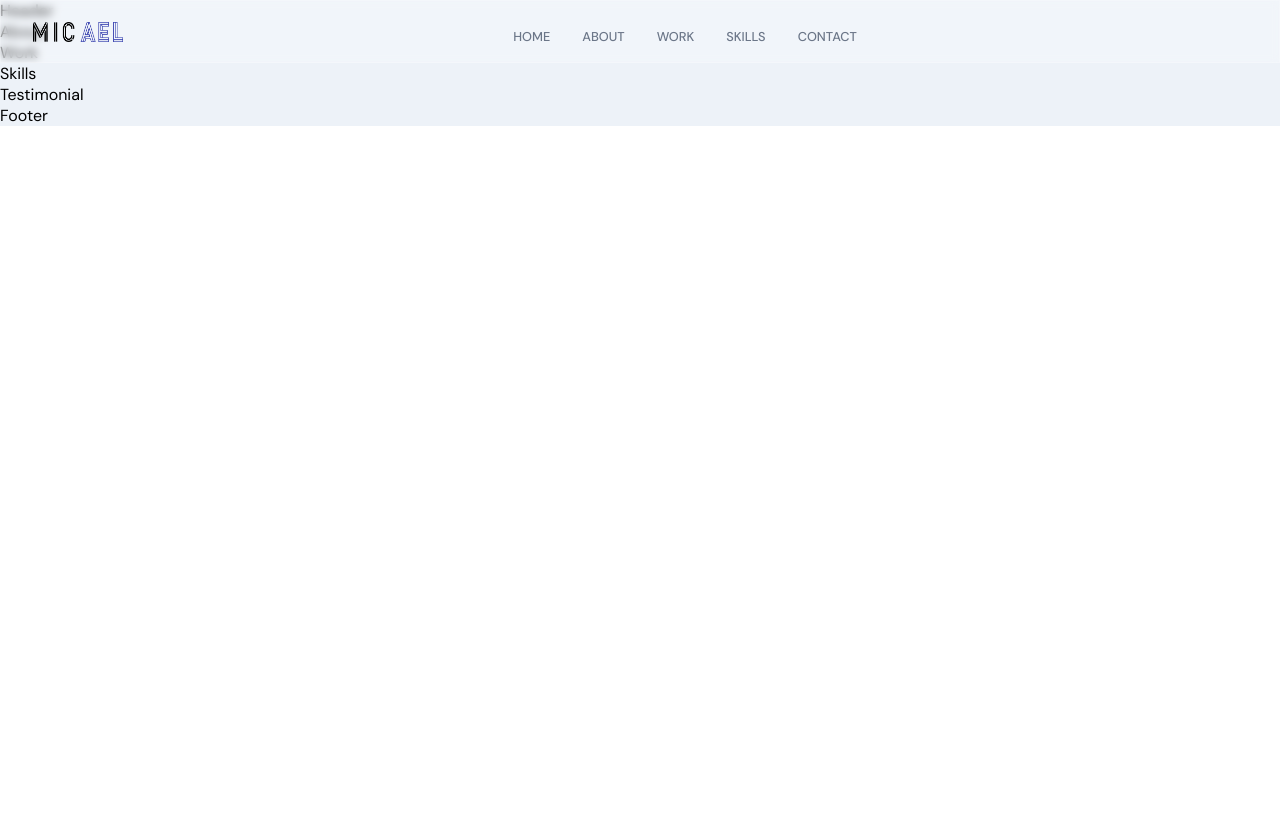
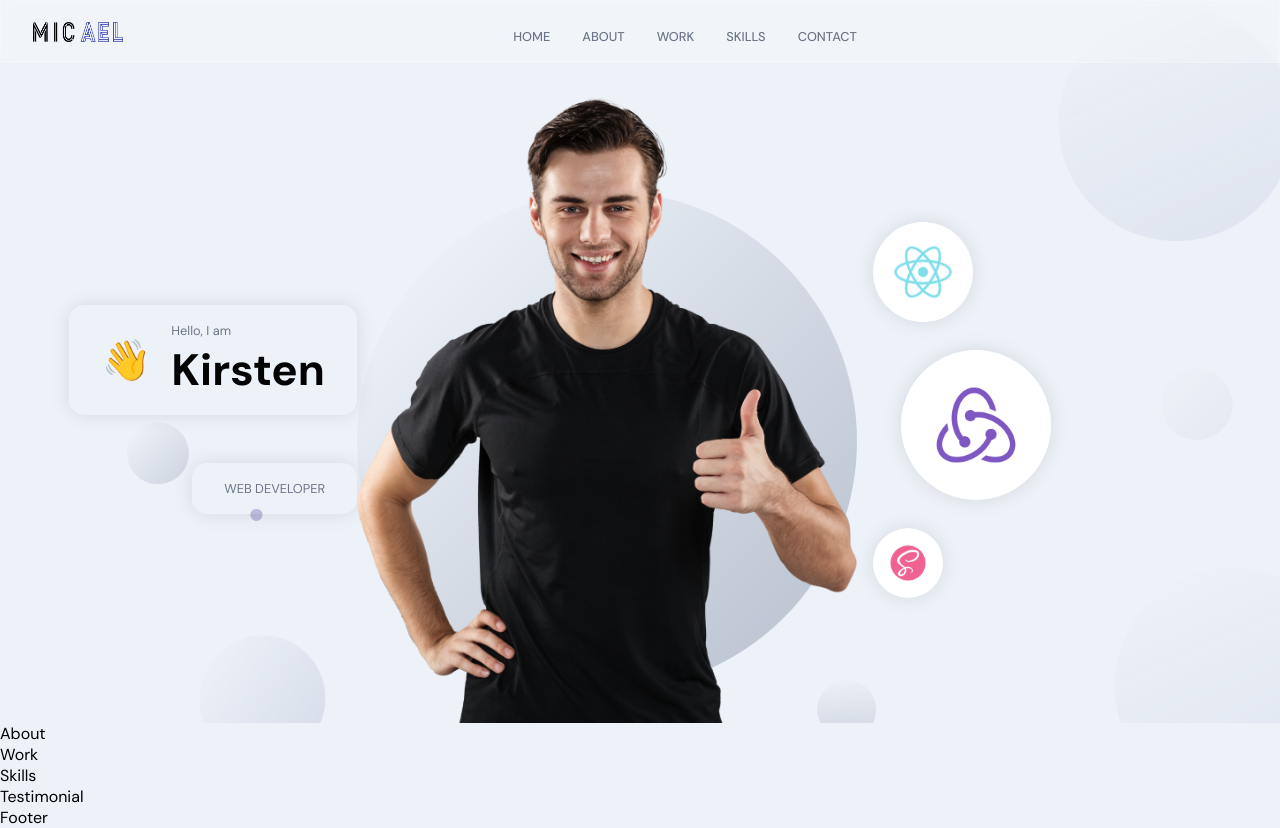
Before and after one commit to kmalcaba/sanity-portfolio, a React (Create React App) app in the folder frontend/: page / in a window 1280 px wide. Before the commit the page ends 800 px from the top, so only its background shows below. Built offline with nearby package versions, Linux system fonts and the light colour scheme.

Commit message:
Create header component and styling

```diff
--- a/frontend/src/container/Header/Header.jsx
+++ b/frontend/src/container/Header/Header.jsx
@@ -1,6 +1,80 @@
+import { motion } from "framer-motion";
 import "./Header.scss";
+import { images } from "../../constants";
+
+const scaleVariants = {
+  whileInView: {
+    scale: [0, 1],
+    opacity: [0, 1],
+    transition: {
+      duration: 1,
+      ease: "easeInOut",
+    },
+  },
+};
 
 function Header() {
-  return <div>Header</div>;
+  return (
+    <div id="home" className="app__header app__flex">
+      <motion.div
+        initial={{ x: -300, opacity: 0 }}
+        animate={{ x: 0, opacity: 1 }}
+        transition={{
+          x: { type: "spring", stiffness: 300, damping: 30 },
+          opacity: { duration: 0.5 },
+        }}
+        className="app__header-info"
+      >
+        <div className="app__header-badge">
+          <div className="badge-cmp app__flex">
+            <span>👋</span>
+            <div>
+              <p className="p-text">Hello, I am</p>
+              <h1 className="head-text">Kirsten</h1>
+            </div>
+          </div>
+
+          <div className="tag-cmp app__flex">
+            <p className="p-text">Web developer</p>
+          </div>
+        </div>
+      </motion.div>
+
+      <motion.div
+        initial={{ opacity: 0 }}
+        whileInView={{ opacity: 1 }}
+        transition={{
+          opacity: { duration: 0.5 },
+          delayChildren: { duration: 0.5 },
+        }}
+        className="app__header-img"
+      >
+        <img src={images.profile} alt="profile_img" />
+        <motion.img
+          initial={{ scale: 0 }}
+          whileInView={{ scale: 1 }}
+          transition={{
+            opacity: { duration: 0.5 },
+            ease: "easeInOut",
+          }}
+          src={images.circle}
+          alt="profile_circle"
+          className="overlay_circle"
+        />
+      </motion.div>
+
+      <motion.div
+        variant={scaleVariants}
+        whileInView={scaleVariants.whileInView}
+        className="app__header-circles"
+      >
+        {[images.react, images.redux, images.sass].map((circle, index) => (
+          <div className="circle-cmp app__flex" key={`circle-${index}`}>
+            <img src={circle} alt="circle" />
+          </div>
+        ))}
+      </motion.div>
+    </div>
+  );
 }
 export default Header;
--- a/frontend/src/container/Header/Header.scss
+++ b/frontend/src/container/Header/Header.scss
@@ -0,0 +1,199 @@
+@import "../../constants/colors.scss";
+
+#home {
+  position: relative;
+  background: url("../../assets/bgIMG.png");
+  background-size: cover;
+  background-repeat: repeat;
+  background-position: center;
+
+  .app__wrapper {
+    padding: 0;
+
+    .copyright {
+      display: none;
+    }
+  }
+}
+
+.app__header {
+  flex: 1;
+  width: 100%;
+  height: 100%;
+  flex-direction: row;
+
+  padding: 6rem 2rem 0;
+
+  @media screen and (min-width: 2000px) {
+    padding-top: 8rem;
+  }
+
+  @media screen and (max-width: 1200px) {
+    flex-direction: column;
+  }
+
+  @media screen and (max-width: 450px) {
+    padding: 6rem 1rem 2rem;
+  }
+
+  &-info {
+    flex: 0.65;
+    display: flex;
+    flex-direction: column;
+    justify-content: flex-start;
+    align-items: flex-start;
+    height: 100%;
+
+    @media screen and (max-width: 2000px) {
+      width: 100%;
+      margin-right: 0rem;
+    }
+  }
+
+  &-badge {
+    width: 100%;
+    display: flex;
+    justify-content: flex-end;
+    align-items: flex-end;
+    flex-direction: column;
+
+    @media screen and (max-width: 1200px) {
+      justify-content: flex-start;
+      align-items: flex-start;
+    }
+
+    .badge-cmp,
+    .tag-cmp {
+      padding: 1rem 2rem;
+      border: $white-color;
+      border-radius: 15px;
+      flex-direction: row;
+      width: auto;
+
+      box-shadow: 0 0 20px rgba($black-color, 0.1);
+    }
+
+    .badge-cmp {
+      div {
+        margin-left: 20px;
+      }
+
+      span {
+        font-size: 2.5rem;
+
+        @media screen and (min-width: 2000px) {
+          font-size: 5rem;
+        }
+      }
+    }
+
+    .tag-cmp {
+      flex-direction: column;
+      margin-top: 3rem;
+
+      p {
+        width: 100%;
+        text-transform: uppercase;
+        text-align: right;
+      }
+    }
+  }
+
+  &-circles {
+    flex: 0.75;
+    display: flex;
+    flex-direction: column;
+    justify-content: space-evenly;
+    align-items: flex-start;
+    height: 100%;
+    margin-left: 1rem;
+
+    div {
+      width: 100px;
+      height: 100px;
+      border-radius: 50%;
+
+      background: $white-color;
+      box-shadow: 0 0 20px rgba($black-color, 0.1);
+
+      img {
+        width: 60%;
+        height: 60%;
+      }
+    }
+
+    div:nth-child(1) {
+      width: 100px;
+      height: 100px;
+    }
+
+    div:nth-child(2) {
+      margin: 1.75rem;
+      width: 150px;
+      height: 150px;
+    }
+
+    div:nth-child(3) {
+      width: 70px;
+      height: 70px;
+    }
+
+    @media screen and (min-width: 2000px) {
+      div:nth-child(1) {
+        width: 400px;
+        height: 400px;
+      }
+
+      div:nth-child(2) {
+        width: 170px;
+        height: 170px;
+      }
+
+      div:nth-child(3) {
+        width: 200px;
+        height: 200px;
+      }
+    }
+
+    @media screen and (max-width: 1200px) {
+      width: 100%;
+      flex-direction: row;
+      flex-wrap: wrap;
+      margin-left: 0;
+
+      div {
+        margin: 1rem;
+      }
+    }
+  }
+
+  &-img {
+    flex: 1;
+    height: 100%;
+
+    display: flex;
+    justify-content: flex-end;
+    align-items: flex-end;
+    position: relative;
+
+    img {
+      width: 100%;
+      object-fit: contain;
+      z-index: 1;
+    }
+
+    .overlay_circle {
+      position: absolute;
+      left: 0;
+      right: 0;
+      bottom: 0;
+      z-index: 0;
+      width: 100%;
+      height: 90%;
+    }
+
+    @media screen and (max-width: 1200px) {
+      margin: 2rem 0;
+    }
+  }
+}
```
